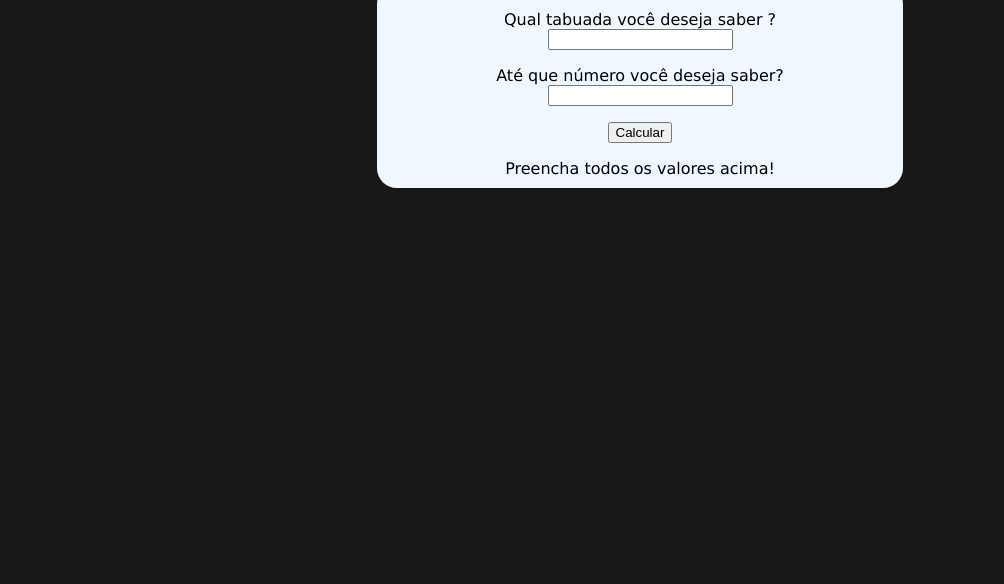
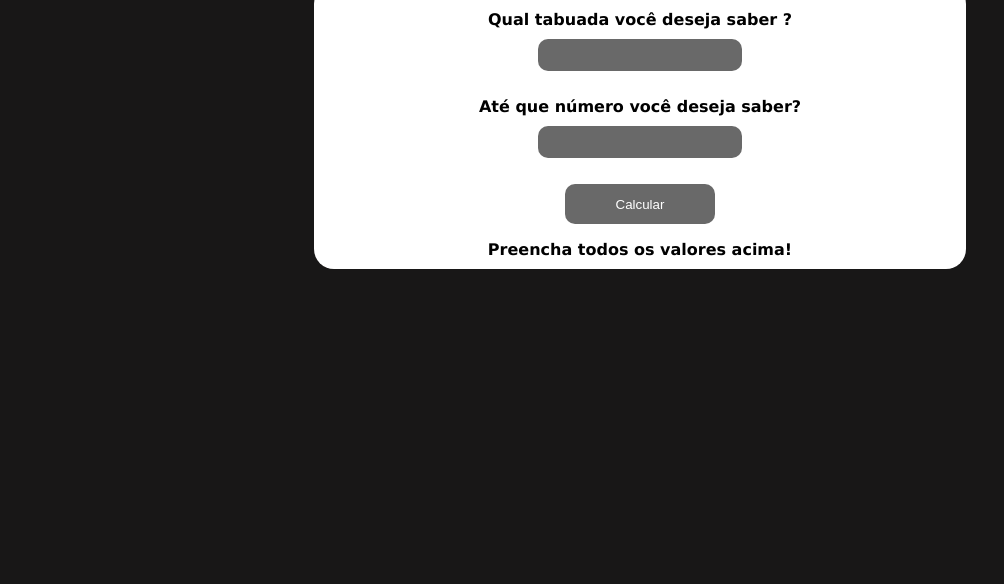
Before and after one commit to AxBorgess/Tabuada, a plain HTML site: page index.html in a window 1280 px wide. Shown: the part 216-800 px from the top of the page, without its empty margins (0-1004 px from the left). Drawn offline with Linux system fonts and the light colour scheme.

Commit message:
Pequeno site finalizado

```diff
--- a/index.html
+++ b/index.html
@@ -9,27 +9,27 @@
 <body>
     <header>
         <img src="calculator.png" width="100px" height="100px">
-        <h1> Tabuada </h1>
+        <h1> Tabuada  </h1>
     </header>
     <section>
         <div>
             <p>
-                Qual tabuada você deseja saber ? <br>
-                <input type="number" class="form">
+              <b> Qual tabuada você deseja saber ? </b>  <br>
+                <input type="number" class="form" id="num">
             </p>
             <p>
-                Até que número você deseja saber? <br>
-                <input type = "number" class="form">
+                <b> Até que número você deseja saber?</b> <br>
+                <input type = "number" class="form" id="end">
             </p>
             <p>
-                <input type="button" value="Calcular" id="botao">
+                <input type="button" value="Calcular" id="botao" onclick="Tabuada()">
             </p>
         </div>
         <div id = "resposta">
-            Preencha todos os valores acima!
+            <b> Preencha todos os valores acima! </b>
         </div>
-
     </section>
+    <script src="tabuada_script.js" ></script>
 
 
 </body>
--- a/style.css
+++ b/style.css
@@ -10,15 +10,35 @@ header{
     display: grid;
     grid-auto-flow: column;
     grid-auto-columns: 33vw;
-    color: white;
+    color: rgb(252, 252, 252);
 }
 
 section{
-    background-color: aliceblue;
+    background-color: white;
     color: black;
     padding: 10px;
     border-radius: 20px;
-    width: 40%;
-
+    width: 50%;
     margin: auto;
 }
+
+#botao{
+    background-color:dimgray;
+    width: 150px;
+    height: 40px;
+    border: 0px;
+    border-radius: 10px;
+    color: white;
+    bottom: auto;
+    cursor: pointer;
+}
+
+.form{
+    margin: 10px;
+    border-radius: 10px;
+    border-style: none;
+    height: 30px;
+    background-color:dimgray;
+    color: white;
+    width: 200px;
+}
--- /dev/null
+++ b/tabuada_script.js
@@ -0,0 +1,19 @@
+function Tabuada(){
+    var num = window.document.getElementById('num')
+    var end = window.document.getElementById('end')
+    if (num.value.length == 0 | end.value.length == 0){
+        window.alert('[ERRO] Confira se preencheu todos os números')
+    } else {
+    var n = Number(num.value)
+    var e = Number(end.value)
+    var x = 0
+    var r = ''
+    var res = window.document.getElementById('resposta')
+    res.innerHTML = `A tabuada do ${n} é: <br>`
+    do{
+        r = n*x
+        res.innerHTML += `${x} X ${n} = ${r} <br>`
+        x++
+    } while (x<= e)
+    }
+}
```
